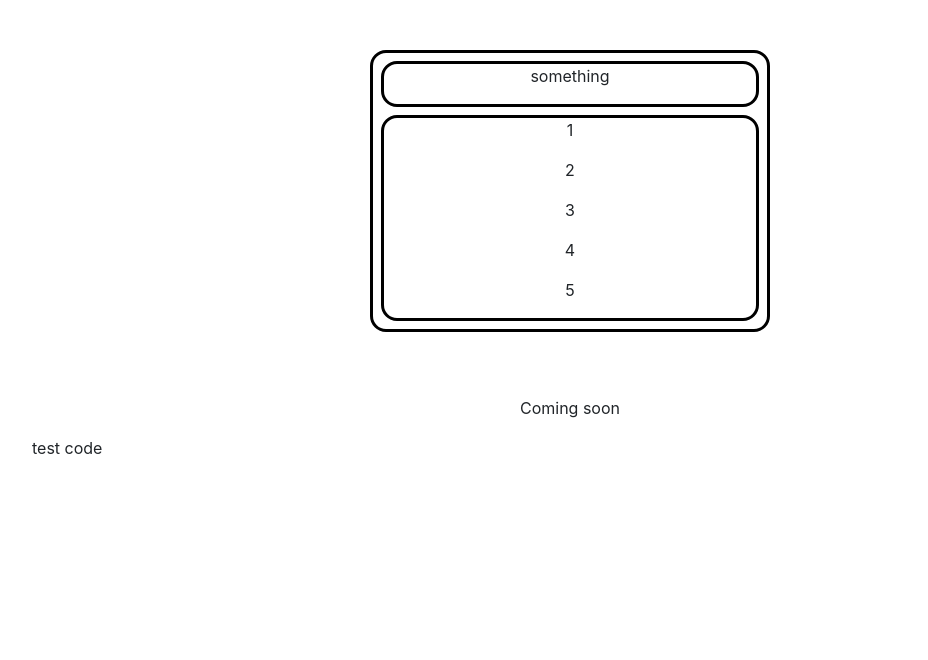
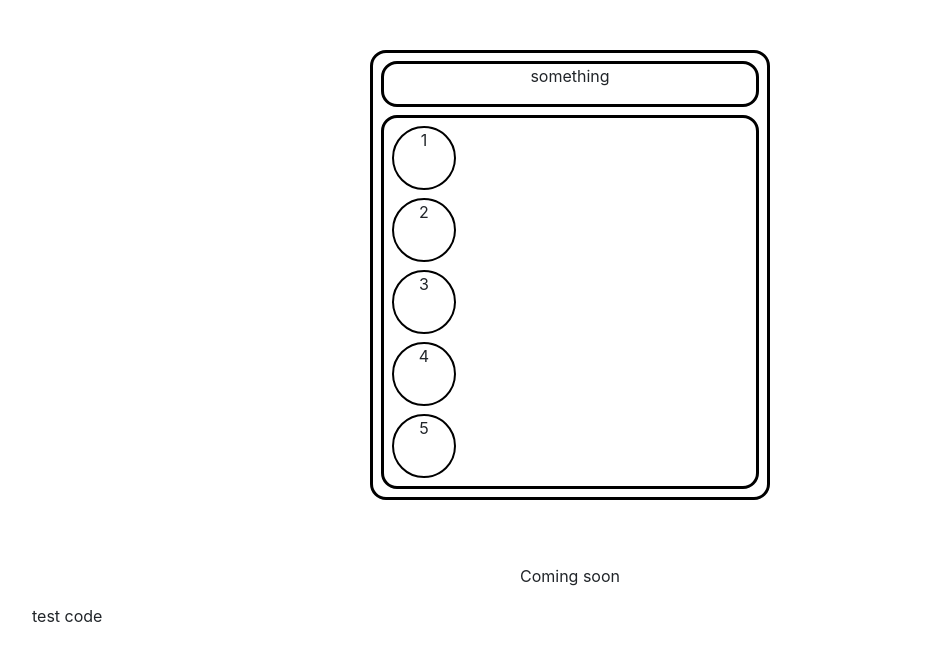
Before and after one commit to mtian725/BasicCalculator, a website: page index.html in a window 1280 px wide. Shown: the part 206-866 px from the top of the page, without its empty margins (70-998 px from the left). Before the commit the page ends 800 px from the top, so only its background shows below. Drawn offline with nearby package versions, Linux system fonts and the light colour scheme.

Commit message:
name fix

```diff
--- a/index.html
+++ b/index.html
@@ -28,27 +28,27 @@
           <p class="center">something<p>
         </div>
         <div class="items">
-          <div class="button">
+          <div class="temp-button">
             <p class="center">
               1
             </p>
           </div>
-          <div class="button">
+          <div class="temp-button">
             <p class="center">
               2
             </p>
           </div>
-          <div class="button">
+          <div class="temp-button">
             <p class="center">
               3
             </p>
           </div>
-          <div class="button">
+          <div class="temp-button">
             <p class="center">
               4
             </p>
           </div>
-          <div class="button">
+          <div class="temp-button">
             <p class="center">
               5
             </p>
--- a/styles.css
+++ b/styles.css
@@ -40,6 +40,8 @@ p.center {
 /* total button size 68px */
 .temp-button {
   margin-left: 8px;
+  margin-top: 8px;
+  margin-bottom: 8px;
   width: 64px;
   height: 64px;
   border: 2px solid black;
```
